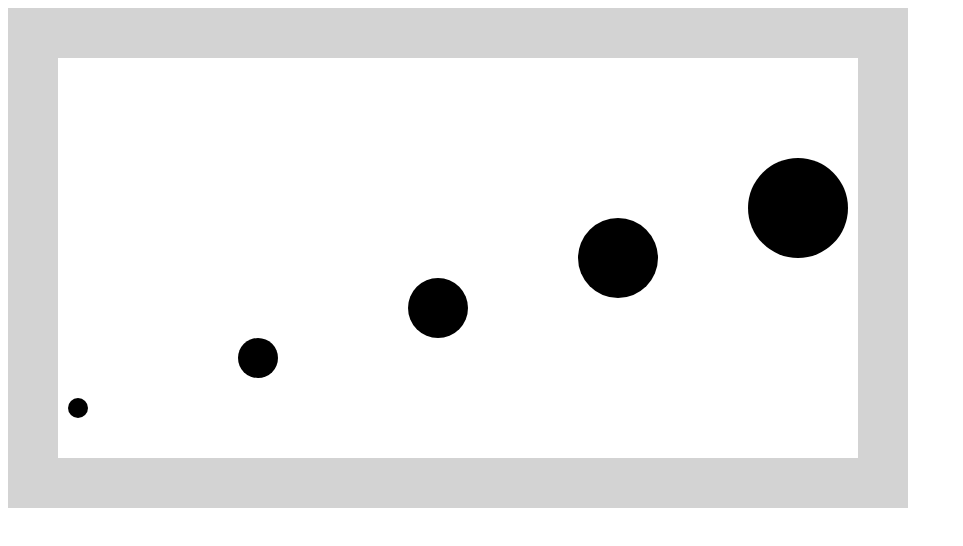
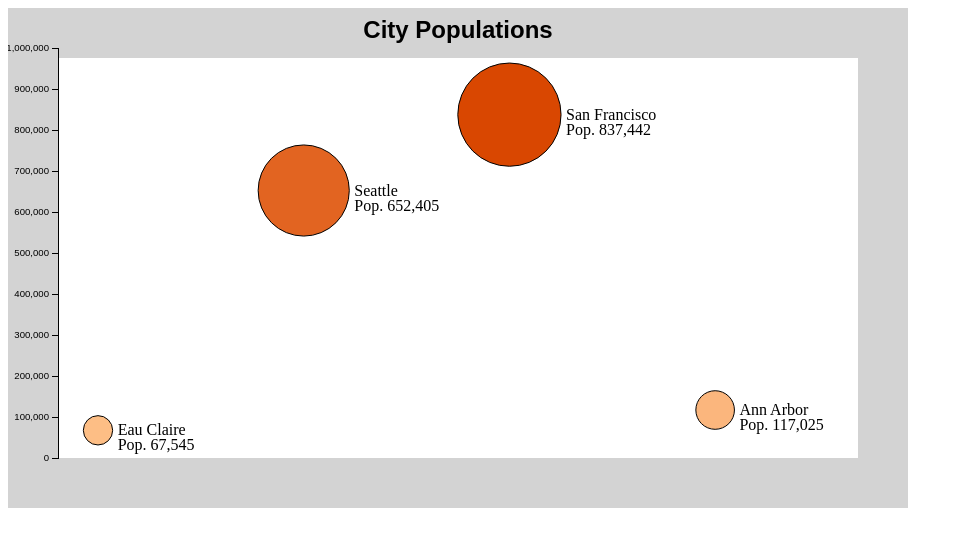
Before and after one commit to ncrump11/d3_demo, a plain HTML site: page index.html in a window 1280 px wide. Shown: the whole page, without its empty margins (0-963 px from the left). Drawn offline with Linux system fonts and the light colour scheme.

Commit message:
needData

```diff
--- a/css/style.css
+++ b/css/style.css
@@ -5,3 +5,22 @@
 	fill: #FFE4C4;
 	x: 50;
 }
+
+.axis path,
+.axis line {
+    fill: none;
+    stroke: black;
+    stroke-width: 1px;
+    shape-rendering: crispEdges;
+}
+
+.axis text {
+    font-family: sans-serif;
+    font-size: 0.6em;
+}
+
+.title {
+    font-family: sans-serif;
+    font-size: 1.5em;
+    font-weight: bold;
+}
--- a/js/main.js
+++ b/js/main.js
@@ -24,47 +24,131 @@
         .attr("y", 50) //position from top on the y (vertical) axis
         .style("fill", "#FFFFFF"); //fill color
 
-    var dataArray = [10, 20, 30, 40, 50];
-    var circles = container.selectAll(".circles") //but wait--there are no circles yet!
-        .data(dataArray) //here we feed in an array
+
+    var cityPop = [
+            {
+                city: 'Eau Claire',
+                population: 67545
+            },
+            {
+                city: 'Seattle',
+                population: 652405
+            },
+            {
+                city: 'San Francisco',
+                population: 837442
+            },
+            {
+                city: 'Ann Arbor',
+                population: 117025
+            }
+        ];
+
+ //find the minimum value of the array
+    var minPop = d3.min(cityPop, function(d){
+        return d.population;
+    });
+
+    //find the maximum value of the array
+    var maxPop = d3.max(cityPop, function(d){
+        return d.population;
+    });
+    var x = d3.scale.linear() //create the scale
+        .range([90, 810]) //output min and max
+        .domain([0, 3.5]); //input min and max
+
+
+    //scale for circles center y coordinate
+    var y = d3.scale.linear()
+        .range([450, 40]) //was 440, 95
+        .domain([0, 1000000]); //was minPop, maxPop
+
+    //color scale generator
+    var color = d3.scale.linear()
+        .range([
+            "#FDBE85",
+            "#D94701"
+        ])
+        .domain([
+            minPop,
+            maxPop
+        ]);
+
+     var circles = container.selectAll(".circles") //create an empty selection
+            .data(cityPop) //here we feed in an array
+            .enter() //one of the great mysteries of the universe
+            .append("circle") //inspect the HTML--holy crap, there's some circles there
+            .attr("class", "circles")
+            .attr("id", function(d){
+                return d.city;
+            })
+            .attr("r", function(d){
+                //calculate the radius based on population value as circle area
+                var area = d.population * 0.01;
+                return Math.sqrt(area/Math.PI);
+            })
+            .attr("cx", function(d, i){
+                //use the scale generator with the index to place each circle horizontally
+                return x(i);
+            })
+            .attr("cy", function(d){
+                return y(d.population);
+            })
+            .style("fill", function(d, i){ //add a fill based on the color scale generator
+                return color(d.population);
+            })
+            .style("stroke", "#000"); //black circle stroke
+
+
+    var yAxis = d3.svg.axis()
+            .scale(y)
+            .orient("left")
+    //create axis g element and add axis
+    var axis = container.append("g")
+            .attr("class", "axis")
+            .attr("transform", "translate(50, 0)")
+            .call(yAxis)
+
+    var title = container.append("text")
+            .attr("class", "title")
+            .attr("text-anchor", "middle")
+            .attr("x", 450)
+            .attr("y", 30)
+            .text("City Populations");
+    //create format generator
+    var format = d3.format(",");
+    //create circle labels
+    var labels = container.selectAll(".labels")
+        .data(cityPop)
         .enter()
-        .append("circle") //add a circle for each datum
-        .attr("class", "circles") //apply a class name to all circles
-        .attr("r", function(d, i){ //circle radius
-            console.log("d:", d, "i:", i); //let's take a look at d and i
-            return d;
+        .append("text")
+        .attr("class", "labels")
+        .attr("text-anchor", "left")
+        .attr("y", function(d){
+            //vertical position centered on each circle
+            return y(d.population) + 5;
+        });
+
+    //first line of label
+    var nameLine = labels.append("tspan")
+        .attr("class", "nameLine")
+        .attr("x", function(d,i){
+            //horizontal position to the right of each circle
+            return x(i) + Math.sqrt(d.population * 0.01 / Math.PI) + 5;
         })
-        .attr("cx", function(d, i){ //x coordinate
-            return 70 + (i * 180);
+        .text(function(d){
+            return d.city;
+        });
+
+    //second line of label
+    var popLine = labels.append("tspan")
+        .attr("class", "popLine")
+        .attr("x", function(d,i){
+            return x(i) + Math.sqrt(d.population * 0.01 / Math.PI) + 5;
         })
-        .attr("cy", function(d){ //y coordinate
-            return 450 - (d * 5);
+        .attr("dy", "15") //vertical offset
+        .text(function(d){
+            return "Pop. " + format(d.population); //use format generator to format numbers
         });
+
 };
-
-var numbersArray = [1, 2, 3];
-
-var stringsArray = ["one", "two", "three"];
-
-var colorsArray = ["#F00", "#0F0", "#00F"];
-
-var objectsArray = [
-    {
-        city: 'Madison',
-        population: 233209
-    },
-    {
-        city: 'Milwaukee',
-        population: 594833
-    },
-    {
-        city: 'Green Bay',
-        population: 104057
-    }
-];
-
-var arraysArray = [
-    ['Madison', 23209],
-    ['Milwaukee', 593833],
-    ['Green Bay', 104057]
-];
```
